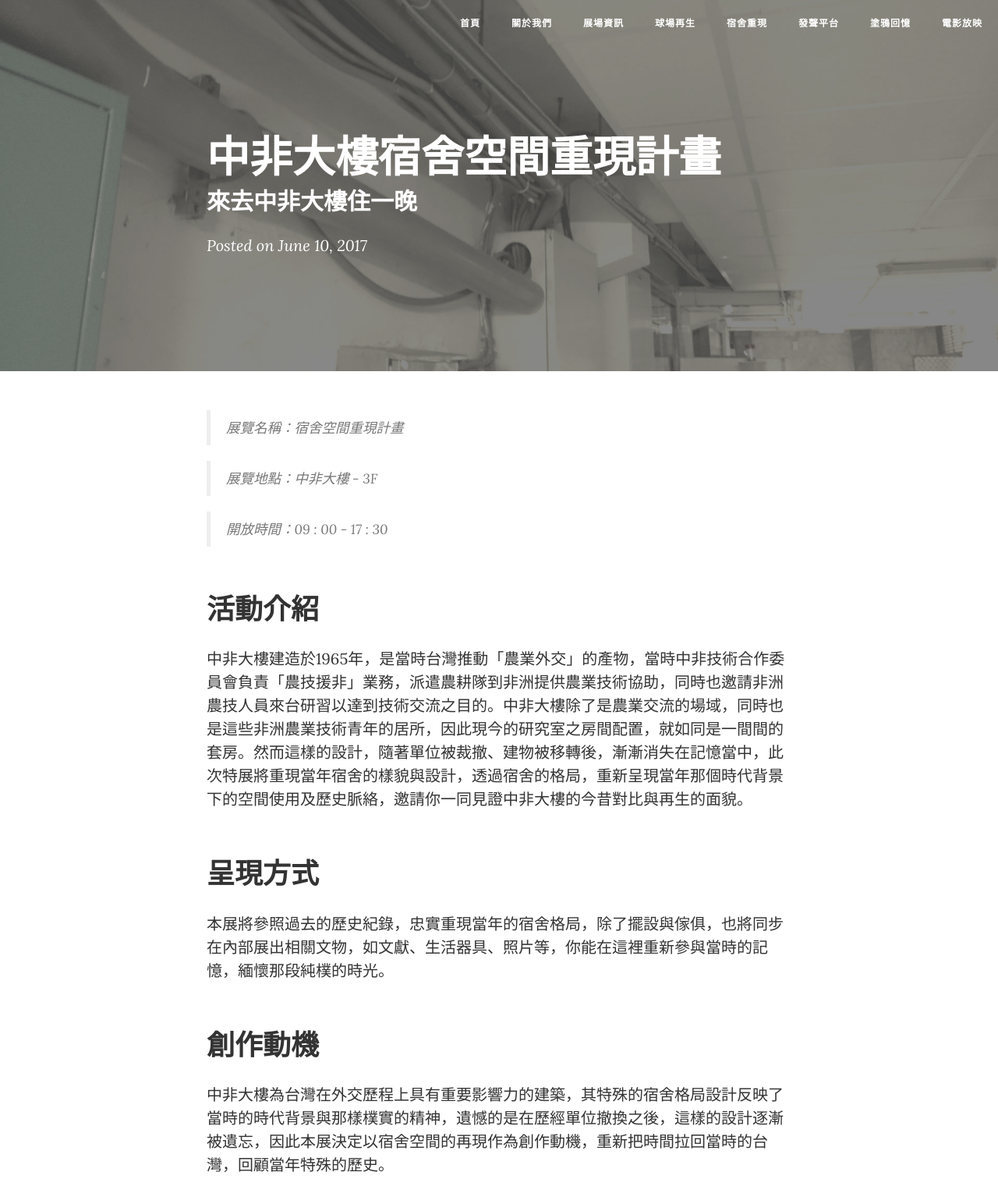
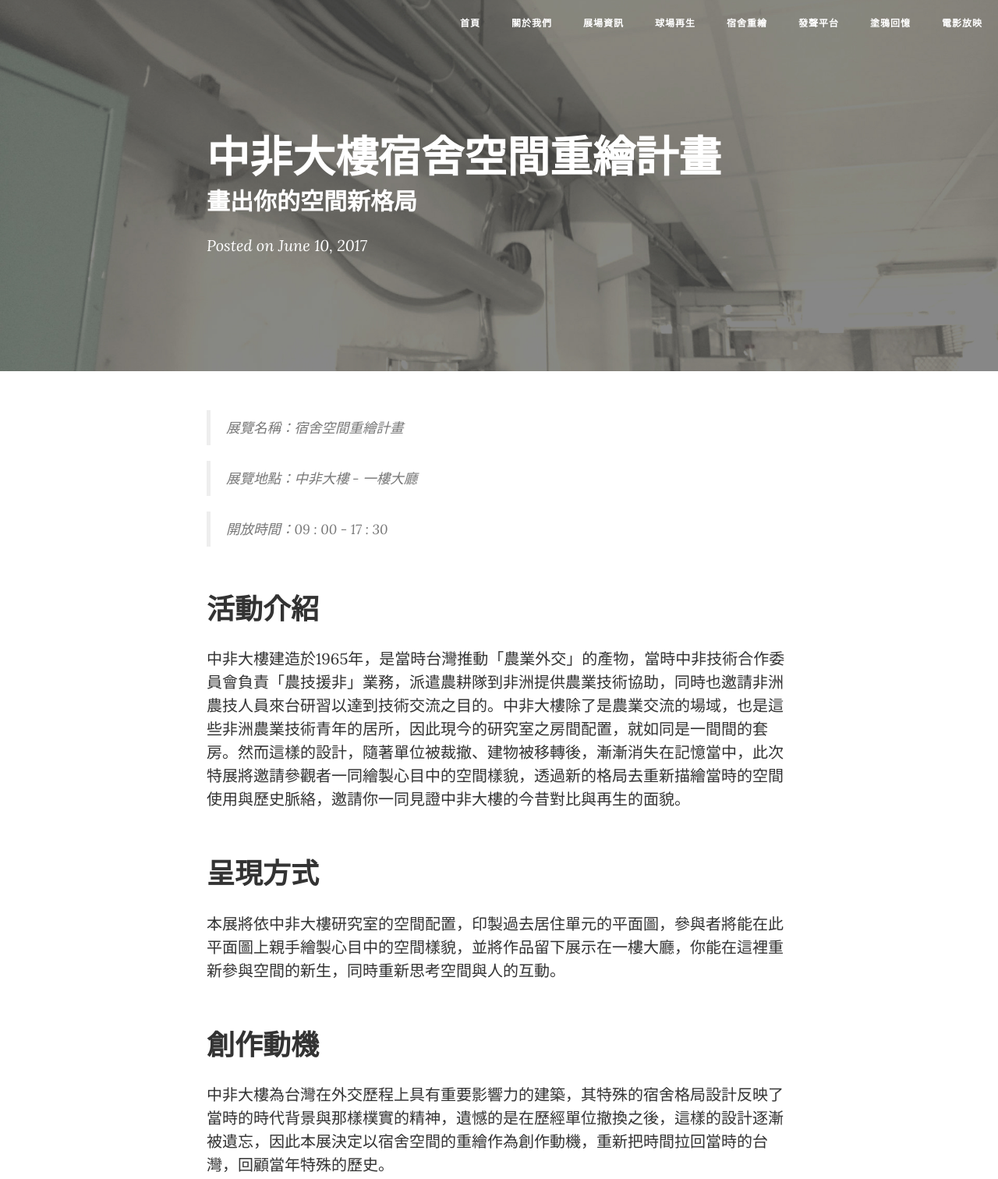
Before and after one commit to Echim2016/Adventure_of_ZF, a website: page post_dorm.html in a window 1280 px wide. Shown: the top 1512 px of the page at 78% size. Drawn offline with nearby package versions, Linux system fonts and the light colour scheme.

Commit message:
[updated] post context updated

```diff
--- a/post_dorm.html
+++ b/post_dorm.html
@@ -9,7 +9,7 @@
     <meta name="description" content="">
     <meta name="author" content="">
 
-    <title>中非大冒險 - 宿舍空間重現計畫</title>
+    <title>中非大冒險 - 宿舍空間重繪計畫</title>
 
     <!-- Bootstrap Core CSS -->
     <link href="vendor/bootstrap/css/bootstrap.min.css" rel="stylesheet">
@@ -61,7 +61,7 @@
                         <a href="post_court.html">球場再生</a>
                     </li>
                     <li>
-                        <a href="post_dorm.html">宿舍重現</a>
+                        <a href="post_dorm.html">宿舍重繪</a>
                     </li>
                     <li>
                         <a href="post_platform.html">發聲平台</a>
@@ -86,8 +86,8 @@
             <div class="row">
                 <div class="col-lg-8 col-lg-offset-2 col-md-10 col-md-offset-1">
                     <div class="post-heading">
-                        <h1>中非大樓宿舍空間重現計畫</h1>
-                        <h2 class="subheading">來去中非大樓住一晚</h2>
+                        <h1>中非大樓宿舍空間重繪計畫</h1>
+                        <h2 class="subheading">畫出你的空間新格局</h2>
                         <span class="meta">Posted on June 10, 2017</span>
                     </div>
                 </div>
@@ -101,23 +101,23 @@
             <div class="row">
                 <div class="col-lg-8 col-lg-offset-2 col-md-10 col-md-offset-1">
 
-                    <blockquote>展覽名稱：宿舍空間重現計畫</blockquote>
-                    <blockquote>展覽地點：中非大樓 - 3F</blockquote>
+                    <blockquote>展覽名稱：宿舍空間重繪計畫</blockquote>
+                    <blockquote>展覽地點：中非大樓 - 一樓大廳</blockquote>
                     <blockquote>開放時間：09 : 00 - 17 : 30</blockquote>
 
                     <h2 class="section-heading">活動介紹</h2>
 
-                    <p>中非大樓建造於1965年，是當時台灣推動「農業外交」的產物，當時中非技術合作委員會負責「農技援非」業務，派遣農耕隊到非洲提供農業技術協助，同時也邀請非洲農技人員來台研習以達到技術交流之目的。中非大樓除了是農業交流的場域，同時也是這些非洲農業技術青年的居所，因此現今的研究室之房間配置，就如同是一間間的套房。然而這樣的設計，隨著單位被裁撤、建物被移轉後，漸漸消失在記憶當中，此次特展將重現當年宿舍的樣貌與設計，透過宿舍的格局，重新呈現當年那個時代背景下的空間使用及歷史脈絡，邀請你一同見證中非大樓的今昔對比與再生的面貌。</p>
+                    <p>中非大樓建造於1965年，是當時台灣推動「農業外交」的產物，當時中非技術合作委員會負責「農技援非」業務，派遣農耕隊到非洲提供農業技術協助，同時也邀請非洲農技人員來台研習以達到技術交流之目的。中非大樓除了是農業交流的場域，也是這些非洲農業技術青年的居所，因此現今的研究室之房間配置，就如同是一間間的套房。然而這樣的設計，隨著單位被裁撤、建物被移轉後，漸漸消失在記憶當中，此次特展將邀請參觀者一同繪製心目中的空間樣貌，透過新的格局去重新描繪當時的空間使用與歷史脈絡，邀請你一同見證中非大樓的今昔對比與再生的面貌。</p>
 
                     <h2 class="section-heading">呈現方式</h2>
 
-                    <p>本展將參照過去的歷史紀錄，忠實重現當年的宿舍格局，除了擺設與傢俱，也將同步在內部展出相關文物，如文獻、生活器具、照片等，你能在這裡重新參與當時的記憶，緬懷那段純樸的時光。
+                    <p>本展將依中非大樓研究室的空間配置，印製過去居住單元的平面圖，參與者將能在此平面圖上親手繪製心目中的空間樣貌，並將作品留下展示在一樓大廳，你能在這裡重新參與空間的新生，同時重新思考空間與人的互動。
                     </p>
 
 
                     <h2 class="section-heading">創作動機</h2>
 
-                    <p>中非大樓為台灣在外交歷程上具有重要影響力的建築，其特殊的宿舍格局設計反映了當時的時代背景與那樣樸實的精神，遺憾的是在歷經單位撤換之後，這樣的設計逐漸被遺忘，因此本展決定以宿舍空間的再現作為創作動機，重新把時間拉回當時的台灣，回顧當年特殊的歷史。</p>
+                    <p>中非大樓為台灣在外交歷程上具有重要影響力的建築，其特殊的宿舍格局設計反映了當時的時代背景與那樣樸實的精神，遺憾的是在歷經單位撤換之後，這樣的設計逐漸被遺忘，因此本展決定以宿舍空間的重繪作為創作動機，重新把時間拉回當時的台灣，回顧當年特殊的歷史。</p>
 
 
 
```
Also changed, not shown: about.html (+1 -1 lines), contact.html (+1 -1 lines), index.html (+3 -3 lines), post_court.html (+1 -1 lines), post_movie.html (+1 -1 lines), post_paint.html (+2 -2 lines), post_platform.html (+1 -1 lines).
